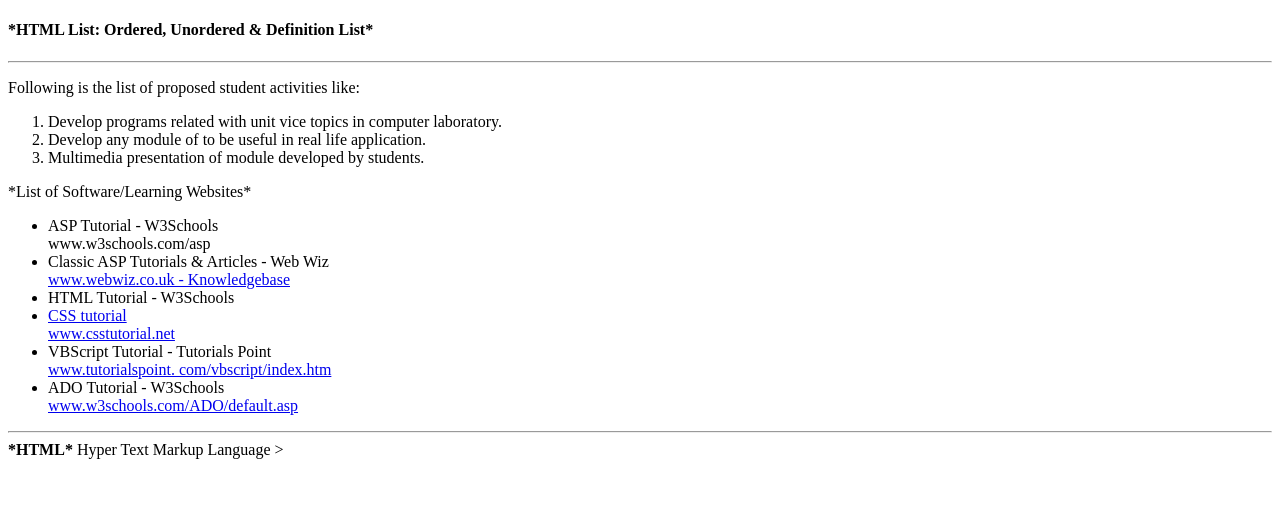
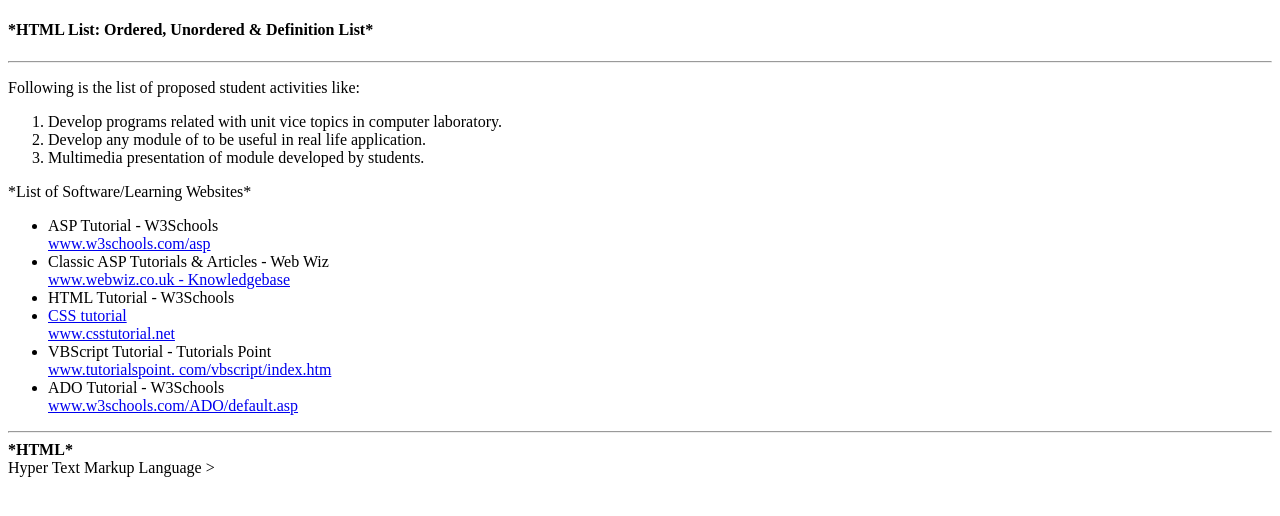
Before and after one commit to HibaFawwad07/list-test, a plain HTML site: page index.html in a window 1280 px wide. Drawn offline with Linux system fonts and the light colour scheme.

Commit message:
Update index.html

```diff
--- a/index.html
+++ b/index.html
@@ -21,7 +21,7 @@
    *List of Software/Learning Websites*
    <ul>
    <li>ASP Tutorial - W3Schools <br>
-        <a href="www.w3schools.com/asp"></a>www.w3schools.com/asp</li>
+        <a href="www.w3schools.com/asp">www.w3schools.com/asp</a></li>
    <li>Classic ASP Tutorials & Articles - Web Wiz <br>
    <a href=" www.webwiz.co.uk - Knowledgebase"> www.webwiz.co.uk
     - Knowledgebase</a></li>
@@ -35,7 +35,7 @@
      <li> ADO Tutorial - W3Schools <br>
     <a href="www.w3schools.com/ADO/default.asp">www.w3schools.com/ADO/default.asp</a></li></ul>
    <hr>
- <b>  *HTML*</b>
+ <b>  *HTML*</b> <br>
    Hyper Text Markup Language
    ></h4>
 </body>
```
